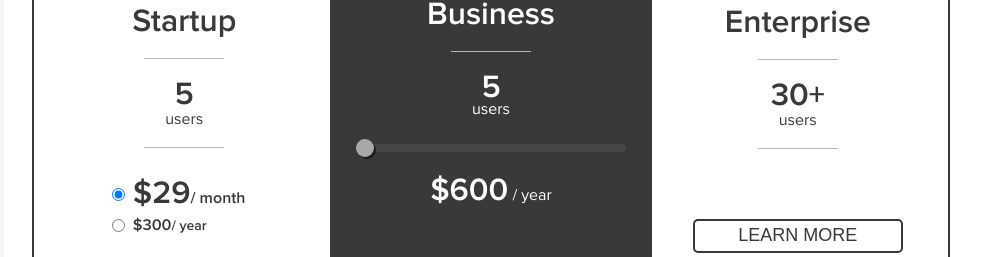
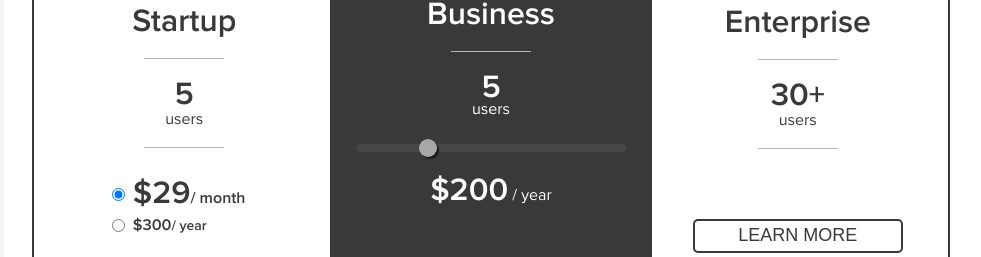
Before and after one commit to cecialbero/checkout, an Angular app in the folder checkout-page/: page / in a window 1280 px wide. Shown: the part 513-770 px from the top of the page, without its empty margins (146-1127 px from the left). Built offline with nearby package versions, Linux system fonts and the light colour scheme.

Commit message:
Inserts the user-slider-year into the plan page

```diff
--- a/checkout-page/src/app/plan/plan.component.html
+++ b/checkout-page/src/app/plan/plan.component.html
@@ -40,23 +40,7 @@
         <article>
           <div class="slider-big-txt">Business</div>
           <hr>
-          <div class="slider-big-txt">{{business.users}}</div>
-          <div class="slider-small-txt">users</div>
-
-          <div class="range-container">
-            <input
-            #ranger
-            type="range"
-            min="600"
-            max="1000"
-            value="600"
-            step="100"
-            (input)="valueRange(ranger.value)"
-            class="range">
-          </div>
-
-          <span class="slider-big-txt">${{businessAmountPerYear}}</span>
-          <span class="slider-small-txt"> / year</span>
+          <app-user-slider-year numberOfUsers="5" pricePerYear="200"></app-user-slider-year>
           <button class="btn btn-primary center">Choose this plan</button>
         </article>
 
--- a/checkout-page/src/app/plan/plan.component.ts
+++ b/checkout-page/src/app/plan/plan.component.ts
@@ -1,4 +1,5 @@
 import { Component, OnInit } from '@angular/core';
+import { UserSliderYearComponent } from '../shared/components/user-slider-year/user-slider-year.component';
 
 @Component({
   selector: 'app-plan',
@@ -41,29 +42,5 @@ export class PlanComponent implements OnInit {
     this.yearValue = true;
   }
 
-  valueRange(value) {
-    this.businessAmountPerYear = value;
-
-    switch (value) {
-      case '600':
-        this.business.users = 5;
-        break;
-
-      case '700':
-        this.business.users = 6;
-        break;
-
-      case '800':
-        this.business.users = 7;
-        break;
-
-      case '900':
-        this.business.users = 8;
-        break;
-
-      default:
-        this.business.users = 10;
-    }
-  }
 
 }
```
